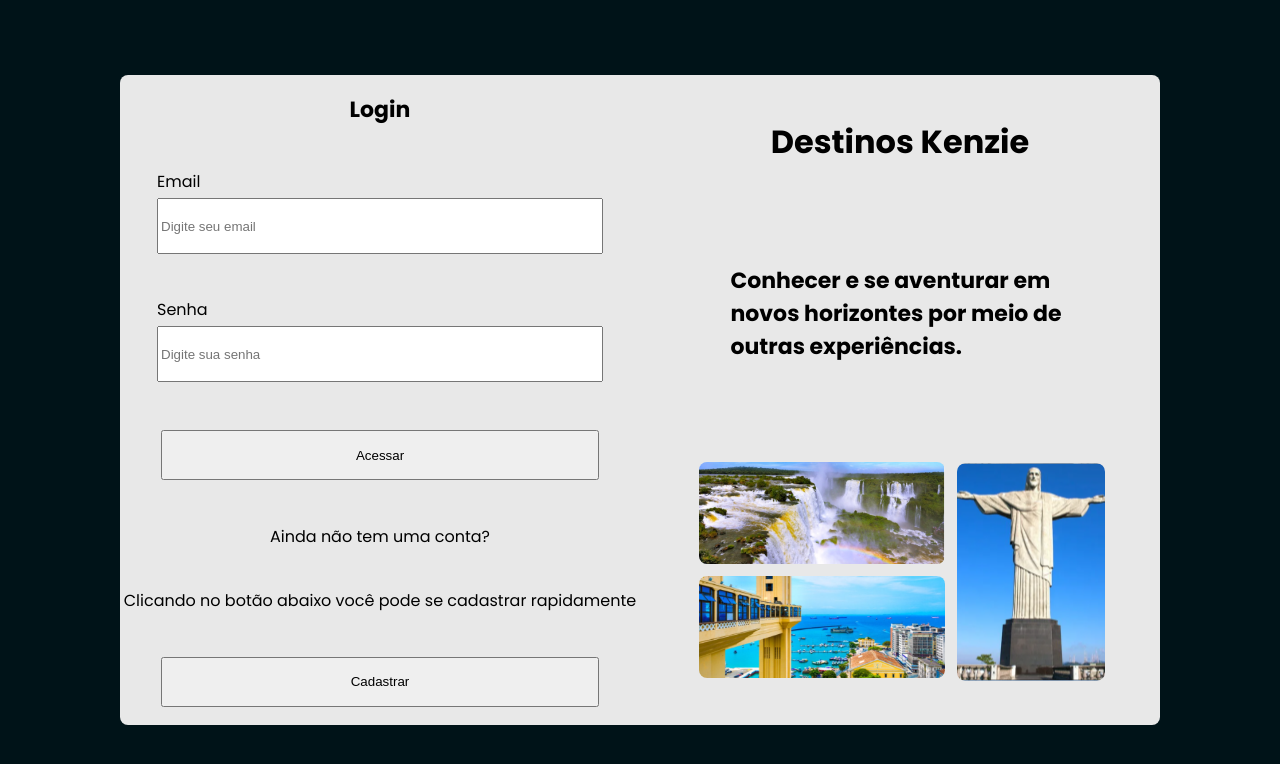
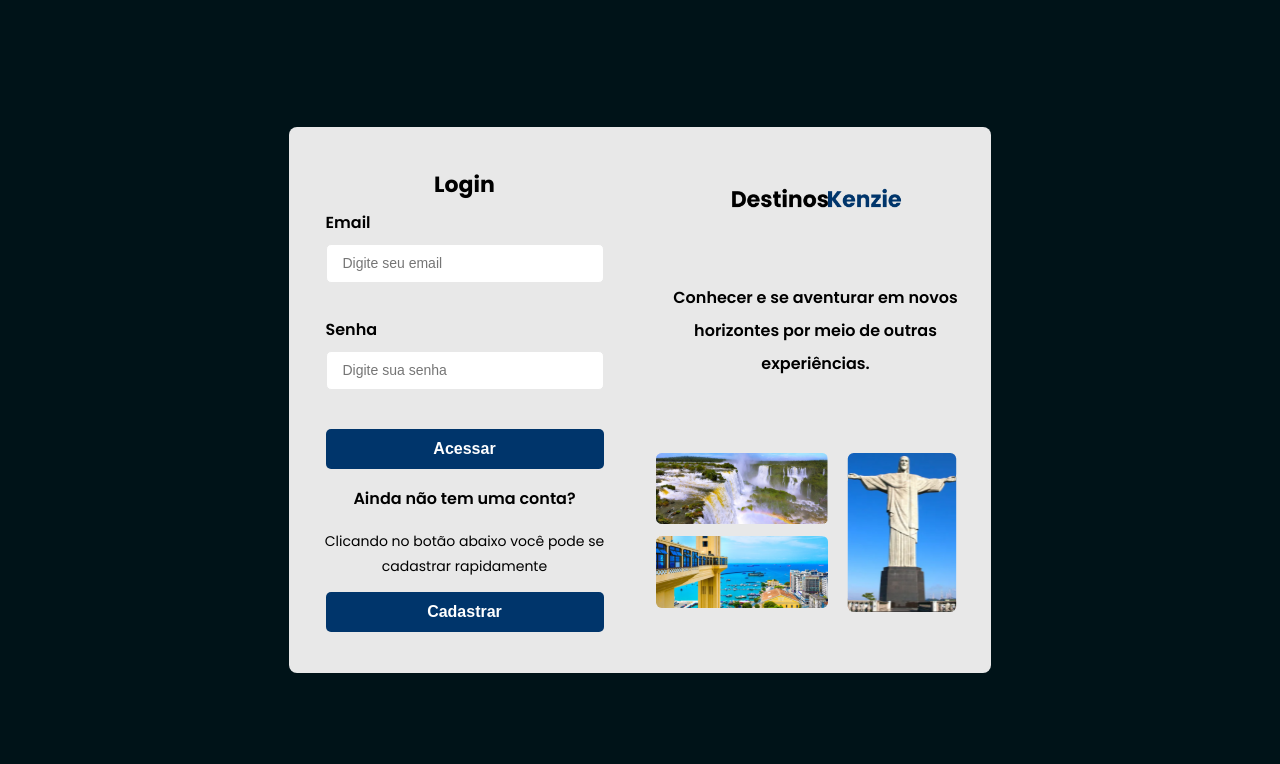
Before and after one commit to M3-Projeto-Final-Grupo-2/projeto-final-m3, a React (Vite) app: page / in a window 1280 px wide. Shown: the top 764 px of the page. Built offline with nearby package versions, Linux system fonts and the light colour scheme.

Commit message:
fix: fixed styles login form

```diff
--- a/src/components/Input/index.tsx
+++ b/src/components/Input/index.tsx
@@ -11,7 +11,15 @@ interface IInput {
   children?: React.ReactNode;
 }
 
-const Input = ({ label, type, id, placeholder, register, error, children }: IInput) => {
+const Input = ({
+  label,
+  type,
+  id,
+  placeholder,
+  register,
+  error,
+  children,
+}: IInput) => {
   return (
     <fieldset>
       <label htmlFor={id}>{label}</label>
--- a/src/components/LoginForm/schema.ts
+++ b/src/components/LoginForm/schema.ts
@@ -1,14 +1,10 @@
 import * as yup from "yup";
 
-const Schema = yup
-  .object()
-  .shape({
-    email: yup.string().required("Campo obrigatório").email(),
-    password: yup
-      .string()
-      .required("Campo obrigatório")
-      .min(6, "Minímo de 8 caracteres"),
-  })
-  .required();
-
+const Schema = yup.object().shape({
+  email: yup.string().required("Campo obrigatório").email(),
+  password: yup
+    .string()
+    .required("Campo obrigatório")
+    .min(6, "Minímo de 6 caracteres"),
+});
 export default Schema;
--- a/src/components/LoginForm/style.ts
+++ b/src/components/LoginForm/style.ts
@@ -3,16 +3,16 @@ import styled from "styled-components";
 export const FormContainer = styled.form`
   display: flex;
   flex-direction: column;
+  -webkit-box-align: center;
   align-items: center;
-  justify-content: space-around;
+  justify-content: space-evenly;
   gap: 12px;
-
-  width: 520px;
-  max-width: 100%;
-  height: 650px;
-
-  background-color: #e8e8e8;
+  width: 100%;
+  max-width: 351px;
+  margin: 0px auto;
+  background-color: rgb(232, 232, 232);
   border-radius: 8px 0px 0px 8px;
+  padding: 40px 0px;
 
   h2 {
     font-family: "Poppins";
@@ -23,19 +23,70 @@ export const FormContainer = styled.form`
   }
 
   fieldset {
+    width: 278px;
+    height: 94px;
     display: flex;
     flex-direction: column;
-    gap: 8px;
+    gap: 10px;
+
+    label {
+      font-size: 16px;
+      font-weight: 600;
+      margin-bottom: 0.2rem;
+      width: fit-content;
+    }
+
+    input {
+      border-radius: 5px;
+      height: 35px;
+      border: 1px solid #e8e8e8;
+      padding-left: 1rem;
+      font-size: 14px;
+    }
+    input:focus {
+      outline: 0;
+    }
+
+    p {
+      font-size: 12px;
+      margin-bottom: 1rem;
+      text-align: end;
+      width: 100%;
+    }
+  }
+  button {
+    width: 278px;
+    height: 40px;
+
+    background-color: rgb(0, 53, 107);
+    color: rgb(255, 255, 255);
+
+    border-radius: 5px;
+    border: none;
+
+    font-size: 16px;
+    font-weight: 700;
+
+    cursor: pointer;
   }
 
-  input {
-    width: 438px;
-    height: 50px;
+  span {
+    width: 339px;
+    font-family: "Poppins";
+    font-style: normal;
+    font-size: 16px;
+    font-weight: 600;
+    line-height: 33px;
+    text-align: center;
   }
 
-  button {
-    width: 438px;
-    height: 50px;
-    cursor: pointer;
+  p {
+    width: 339px;
+    font-family: "Poppins";
+    font-style: normal;
+    font-size: 14px;
+    font-weight: 400;
+    line-height: 25px;
+    text-align: center;
   }
 `;
--- a/src/pages/LoginPage/index.tsx
+++ b/src/pages/LoginPage/index.tsx
@@ -1,14 +1,16 @@
-import { Descript, Images, Main } from "./style";
+import { Container, Descript, Images, Main } from "./style";
 import CataratasdoIguaçu from "../../assets/CataratasdoIguaçu.svg";
 import CristoRedentor from "../../assets/CristoRedentor.svg";
 import ElevadorLacerda from "../../assets/ElevadorLacerda.svg";
+import Logo from "../../assets/Logo-Destinos-Kenzie.png";
 import FormLogin from "../../components/LoginForm/FormLogin";
 
 const LoginPage = () => (
   <Main>
+    <Container>
       <FormLogin />
       <Descript>
-      <h1>Destinos Kenzie</h1>
+        <img src={Logo} />
         <p>
           Conhecer e se aventurar em novos horizontes por meio de outras
           experiências.
@@ -22,6 +24,7 @@ const LoginPage = () => (
           {<img src={CristoRedentor} alt="Cristo Redentor" />}
         </Images>
       </Descript>
+    </Container>
   </Main>
 );
 
--- a/src/pages/LoginPage/style.ts
+++ b/src/pages/LoginPage/style.ts
@@ -2,7 +2,6 @@ import styled from "styled-components";
 
 export const Main = styled.div`
   background-color: rgb(0, 19, 24);
-  min-height: 800px;
   height: 100vh;
   display: flex;
   align-items: center;
@@ -13,49 +12,60 @@ export const Main = styled.div`
   }
 `;
 
+export const Container = styled.div`
+  width: 702px;
+  max-width: 100%;
+  height: 546px;
+  margin: 0px auto;
+  display: flex;
+  justify-content: center;
+`;
+
 export const Descript = styled.div`
   display: flex;
   flex-direction: column;
-  justify-content: space-around;
+  justify-content: space-evenly;
+
   align-items: center;
   gap: 12px;
 
-  width: 520px;
-  max-width: 90%;
-  height: 650px;
+  width: 80%;
+  max-width: 351px;
+  margin: 0 auto;
 
   border-radius: 0px 8px 8px 0px;
   background-color: rgb(232, 232, 232);
 
-  h1 {
-    font-family: "Poppins";
-    font-style: normal;
-    font-weight: 700;
-    font-size: 32px;
-    line-height: 48px;
+  img {
+    width: 172px;
   }
 
   p {
     width: 339px;
     font-family: "Poppins";
     font-style: normal;
-    font-weight: 700;
-    font-size: 22px;
+    font-size: 16px;
+    font-weight: 600;
     line-height: 33px;
+    text-align: center;
   }
 `;
 
 export const Images = styled.div`
   display: flex;
   flex-direction: row;
-  gap: 12px;
-
-  width: 402px;
-  height: 220px;
+  width: 311px;
+  height: 159px;
+  -webkit-box-pack: center;
+  justify-content: center;
 
   div {
     display: flex;
     flex-direction: column;
     gap: 12px;
   }
+
+  img {
+    width: 172px;
+  }
 `;
```
Lines whose indentation alone changed are shown as unchanged.
